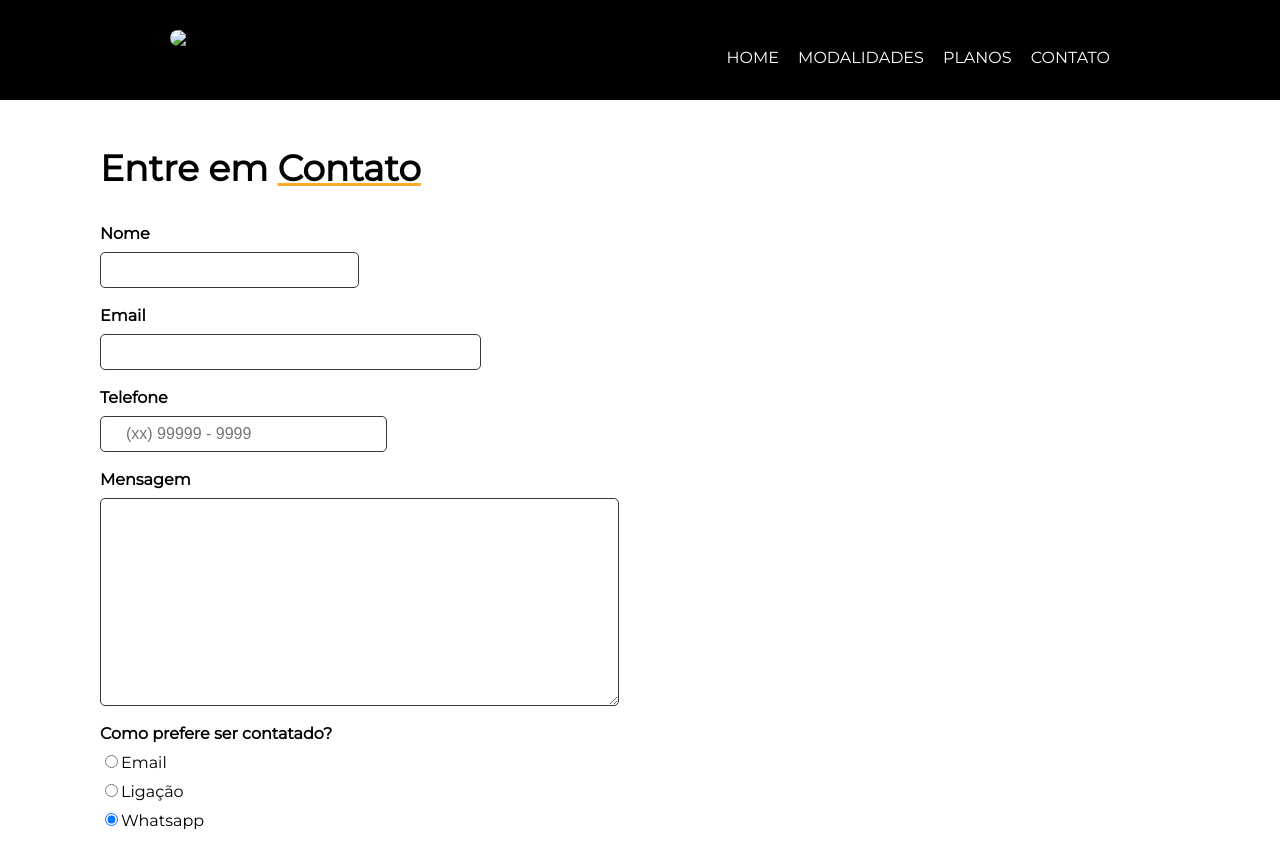
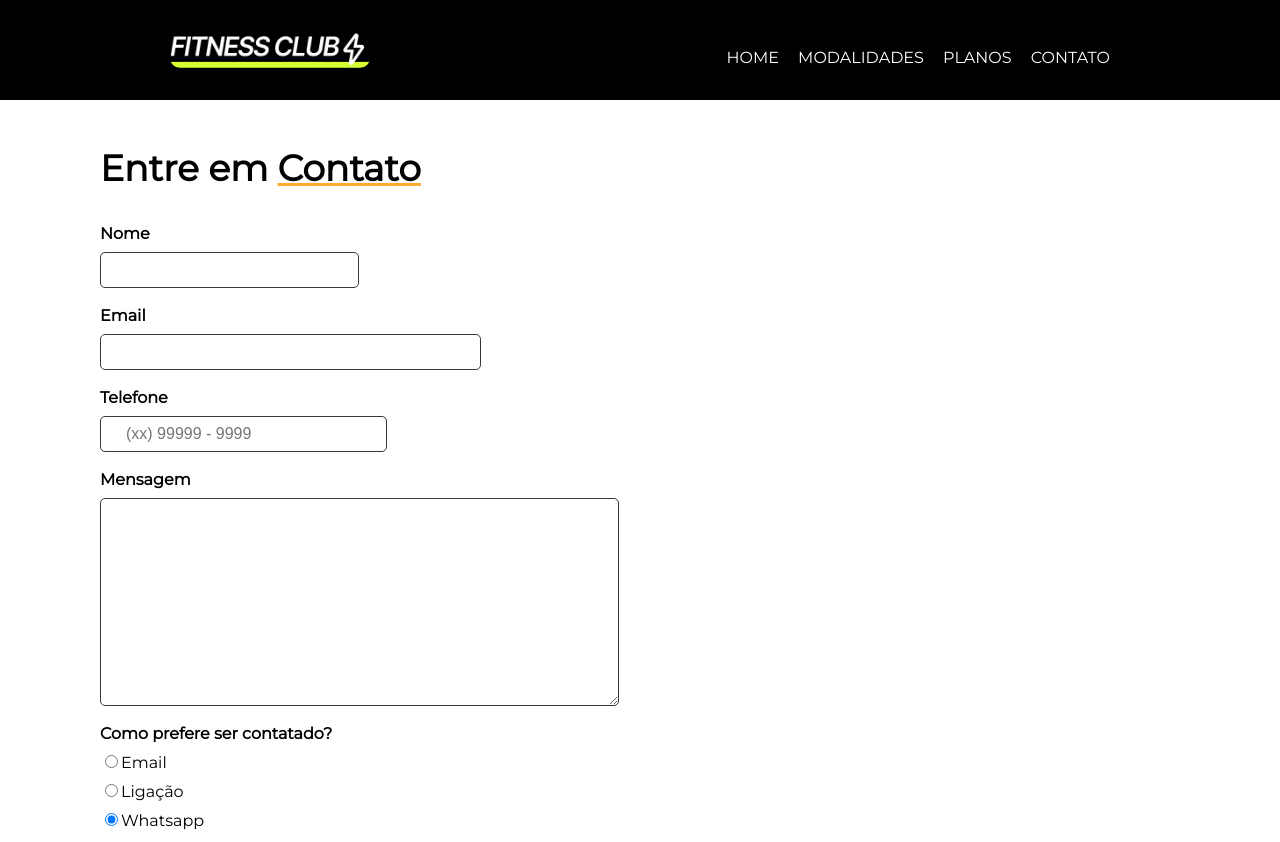
Before and after one commit to CinthiaBecher/FitnessClub-website, a plain HTML site: page contato.html in a window 1280 px wide. Shown: the top 842 px of the page. Drawn offline with Linux system fonts and the light colour scheme; files whose address does not match are found by name.

Commit message:
Update contato.html

```diff
--- a/contato.html
+++ b/contato.html
@@ -14,7 +14,7 @@
 <body>
     <header>
         <div class="box">
-            <h1><img class="logoHeader" src="images/logobranca.png" alt="logo Fitness Club"></h1>
+            <h1><img class="logoHeader" src="img/logobranca.png" alt="logo Fitness Club"></h1>
             <nav>
                 <ul>
                     <li><a href="index.html">Home</a></li>
```
